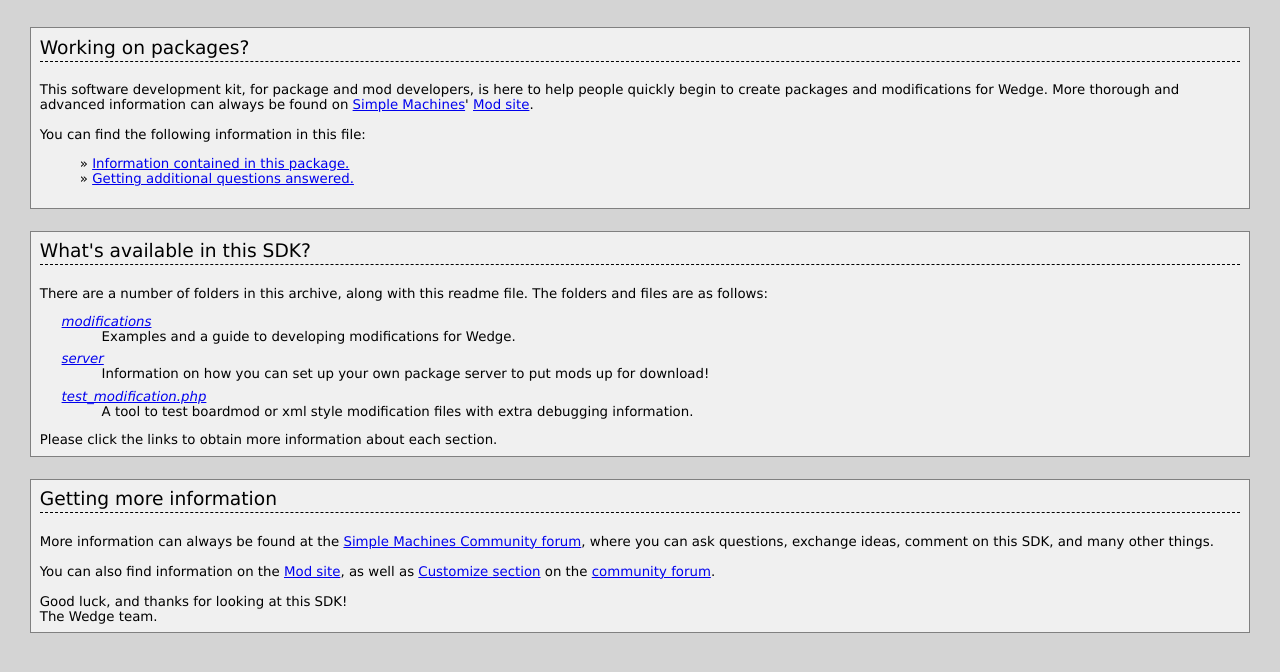
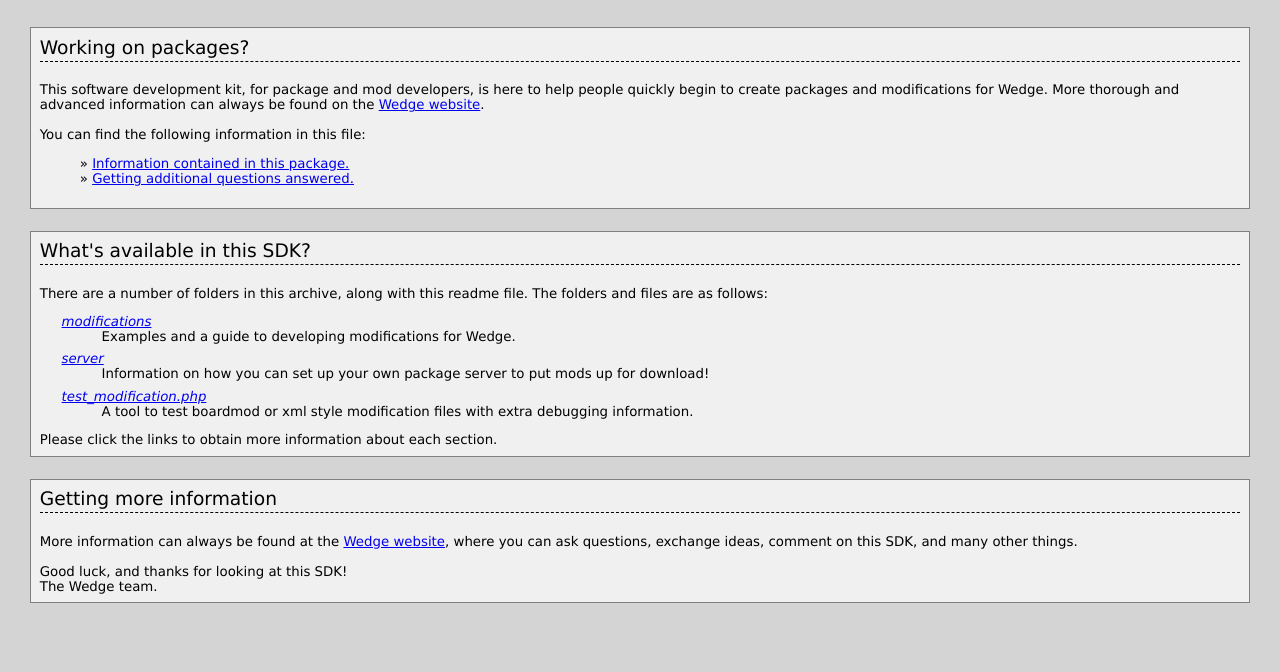
Before and after one commit to Wedge/stash, a PHP site: page /wedge/tools/package/readme.html in a window 1280 px wide. Shown: the part 75-747 px from the top of the page. Run offline with PHP 8.4, Linux system fonts and the light colour scheme.

Commit message:
- The Settings files shouldn't have a version number in them, as they're not intended to be upgraded later. (Settings.php, Settings_bak.php) * A few more contextual changes from Simple Machines to Wedge. (*/readme.html, ManageServer.php, ModerationCenter.php, Themes.php, Admin.language.php) * French translation. (Admin.french.php, ManageSettings.french.php) ! Warm's windowbg classes shouldn't really use alpha transparency, as the class is used in so many different places. Maybe I should introduce a postbg and postbg2 or something to account for topics, and have them based automatically on windowbg...? (Warm/index.css)

```diff
--- a/Settings.php
+++ b/Settings.php
@@ -7,8 +7,6 @@
  * @package wedge
  * @copyright 2010-2011 Wedgeward, wedge.org
  * @license http://wedge.org/license/
- *
- * @version 0.1
  */
 
 ########## Maintenance ##########
@@ -47,9 +45,7 @@ $cachedir = dirname(__FILE__) . '/cache';		# Path to the cache directory.
 $db_last_error = 0;
 
 if (file_exists(dirname(__FILE__) . '/install.php'))
-{
 	header('Location: http' . (!empty($_SERVER['HTTPS']) && strtolower($_SERVER['HTTPS']) == 'on' ? 's' : '') . '://' . (empty($_SERVER['HTTP_HOST']) ? $_SERVER['SERVER_NAME'] . (empty($_SERVER['SERVER_PORT']) || $_SERVER['SERVER_PORT'] == '80' ? '' : ':' . $_SERVER['SERVER_PORT']) : $_SERVER['HTTP_HOST']) . (strtr(dirname($_SERVER['PHP_SELF']), '\\', '/') == '/' ? '' : strtr(dirname($_SERVER['PHP_SELF']), '\\', '/')) . '/install.php'); exit;
-}
 
 # Make sure the paths are correct... at least try to fix them.
 if (!file_exists($boarddir) && file_exists(dirname(__FILE__) . '/agreement.txt'))
--- a/Settings_bak.php
+++ b/Settings_bak.php
@@ -7,8 +7,6 @@
  * @package wedge
  * @copyright 2010-2011 Wedgeward, wedge.org
  * @license http://wedge.org/license/
- *
- * @version 0.1
  */
 
 ########## Maintenance ##########
--- a/tools/package/modifications/readme.html
+++ b/tools/package/modifications/readme.html
@@ -80,7 +80,7 @@
 			<div class="panel">
 				<h2 id="contents">Welcome to the world of modding!</h2>
 
-				This software development kit, for add-on developers, is here to help people quickly begin to create add-ons for Wedge. More thorough and advanced information can always be found on <a href="http://www.simplemachines.org/">Simple Machines</a>' <a href="http://www.simplemachines.org/community/index.php?#c18">Customize section</a> on the <a href="http://www.simplemachines.org/community/index.php">Community Forums</a>. <br />
+				This software development kit, for add-on developers, is here to help people quickly begin to create add-ons for Wedge. More thorough and advanced information can always be found on the <a href="http://wedge.org/">Wedge website</a>.<br />
 				<br />
 				You can find the following information in this file:<br />
 
@@ -237,7 +237,7 @@ This is what to add.<br />
 				As a last note, it's also very important, when writing modifications, not to use &quot;<tt>Sources/Filename</tt>&quot;. It is a common practice to store those files outside of <cite>public_html</cite>, and so you should use the special add-on manager paths: <tt>$sourcedir/filename</tt>, <tt>$boarddir/filename</tt>, etc. Others available are <tt>$themedir</tt>, <tt>$languagedir</tt>, <tt>$avatardir</tt>, and <tt>$smileysdir</tt>.<br />
 				<br />
 				Thanks for contributing,<br />
-				Simple Machines
+				The Wedge Team.
 			</div>
 		</div>
 	</body>
--- a/tools/package/readme.html
+++ b/tools/package/readme.html
@@ -80,7 +80,7 @@
 		<div class="panel">
 			<h2 id="contents">Working on packages?</h2>
 
-			This software development kit, for package and mod developers, is here to help people quickly begin to create packages and modifications for Wedge. More thorough and advanced information can always be found on <a href="http://www.simplemachines.org/">Simple Machines</a>' <a href="http://custom.simplemachines.org/mods/index.php">Mod site</a>.<br />
+			This software development kit, for package and mod developers, is here to help people quickly begin to create packages and modifications for Wedge. More thorough and advanced information can always be found on the <a href="http://wedge.org/">Wedge website</a>.<br />
 			<br />
 			You can find the following information in this file:<br />
 
@@ -93,7 +93,7 @@
 		<div class="panel">
 			<h2 id="files">What's available in this SDK?</h2>
 
-			There are a number of folders in this archive, along with this readme file.  The folders and files are as follows:
+			There are a number of folders in this archive, along with this readme file. The folders and files are as follows:
 
 			<dl>
 				<dt><a href="modifications/readme.html">modifications</a></dt>
@@ -112,9 +112,7 @@
 		<div class="panel">
 			<h2 id="morehelp">Getting more information</h2>
 
-			More information can always be found at the <a href="http://www.simplemachines.org/community/index.php">Simple Machines Community forum</a>, where you can ask questions, exchange ideas, comment on this SDK, and many other things.<br />
-			<br />
-			You can also find information on the <a href="http://custom.simplemachines.org/mods/index.php">Mod site</a>, as well as <a href="http://www.simplemachines.org/community/index.php?#c18">Customize section</a> on the <a href="http://www.simplemachines.org/community/index.php">community forum</a>.<br />
+			More information can always be found at the <a href="http://wedge.org/">Wedge website</a>, where you can ask questions, exchange ideas, comment on this SDK, and many other things.<br />
 			<br />
 			Good luck, and thanks for looking at this SDK!<br />
 			The Wedge team.
```
Also changed, not shown: tools/package/server/readme.html (+16 -16 lines).
